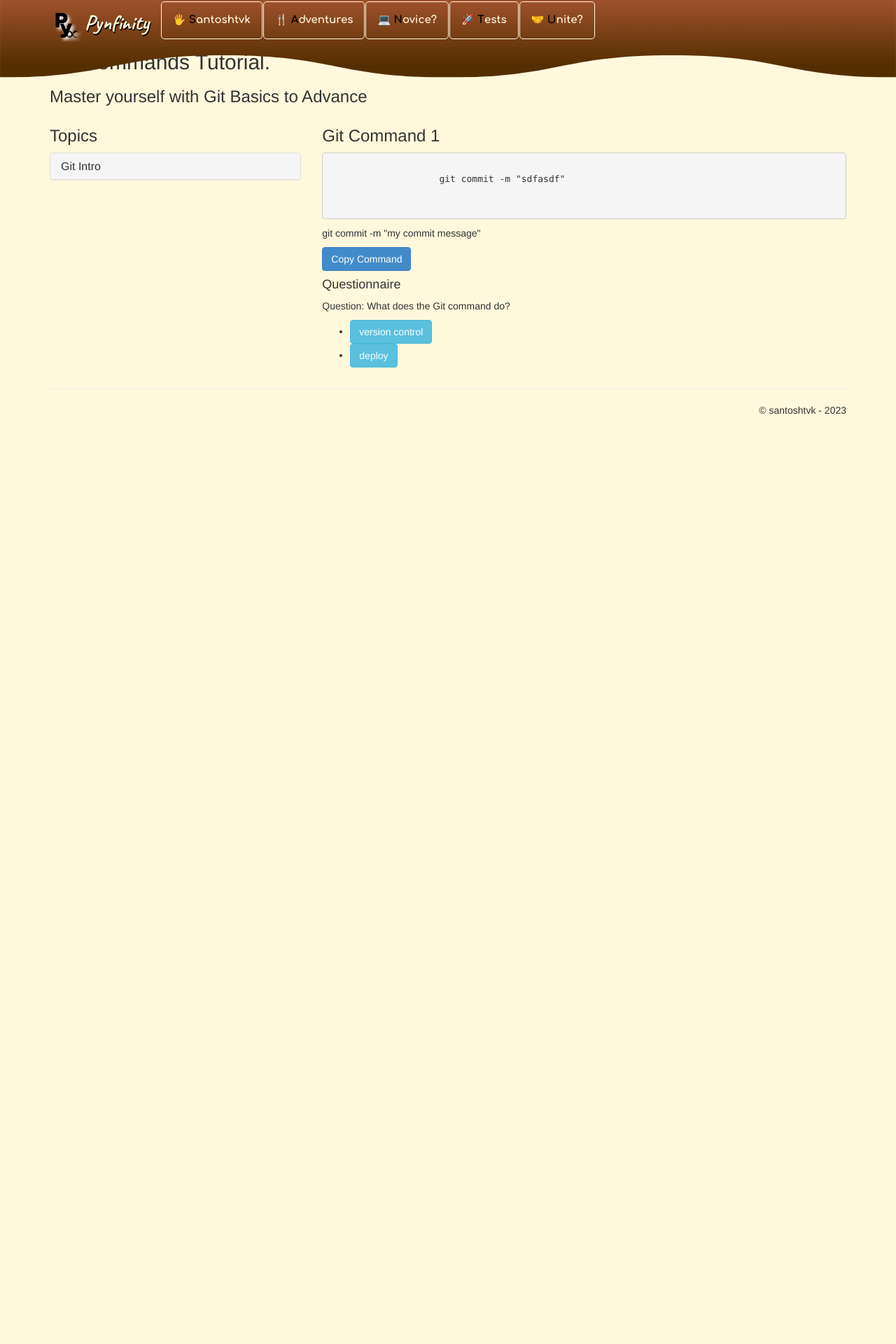
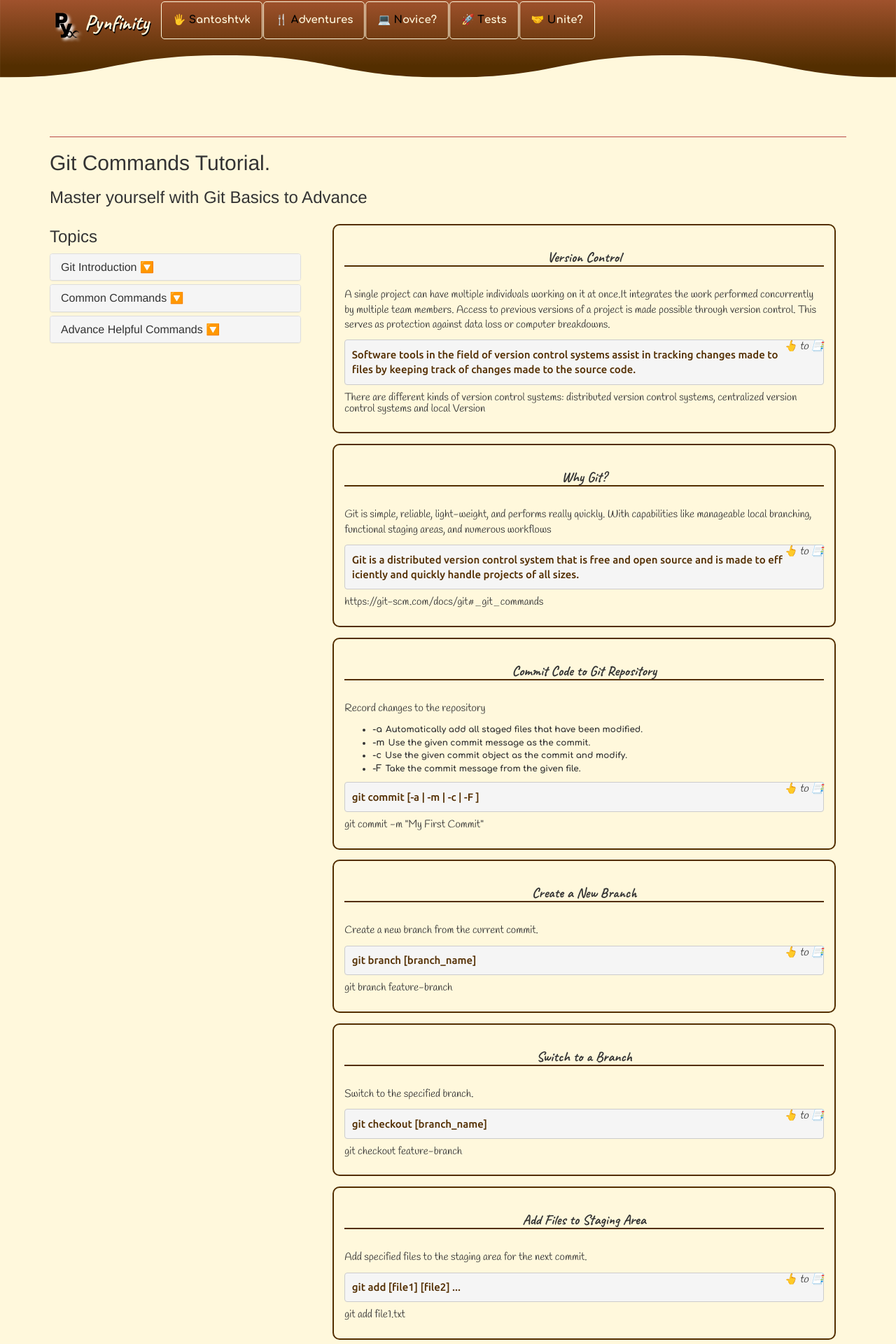
Before and after one commit to santoshtvk-new/pynfinity, a Flask app: page /learn/git in a window 1280 px wide. Shown: the top 1920 px of the page at 70% size. Before the commit the page ends 592 px from the top, so only its background shows below. Run offline with Flask 2, Linux system fonts and the light colour scheme; some libraries are stand-ins or nearby versions; some web fonts are replaced.

Commit message:
git page development

```diff
--- a/pynfinity/static/content/site.css
+++ b/pynfinity/static/content/site.css
@@ -103,9 +103,10 @@ input[type="checkbox"].input-validation-error {
     z-index: 8;
 }
 #topmargin {
-    margin-top: 5%;
+    margin-top: 10%;
     width:100%;
-    height:10px;
+    height:30px;
+    border-bottom: 1px solid var(--error);
 }
 
 #cursorText {
@@ -279,7 +280,7 @@ a{
 
     @media (max-width: 768px) {
         #menu_area {
-            background: linear-gradient(to bottom right, var(--choco), transparent);
+            background: linear-gradient(to bottom right, var(--choco), var(--choco2));
             padding: 10%;
         }
     }
@@ -410,3 +411,45 @@ list-style-type: none;
     height: 90vh;
     padding: 5px;
 }
+
+.chapter_content {
+    padding: 2%;
+    margin: 2%;
+    border: 2px solid var(--choco);
+    border-radius: 10px;
+}
+
+    .chapter_content h3 {
+        font-family: 'Caveat', cursive;
+        font-size: 2rem;
+        text-align: center;
+        font-weight: bold;
+        border-bottom: 2px solid var(--choco);
+    }
+
+    .chapter_content p, .cmd_params li {
+        font-family: 'Comfortaa', cursive;
+        font-size: 1.2rem;
+    }
+
+    .chapter_content h4, .chapter_content p, .chapter_content i{
+        font-family: 'Handlee', cursive;
+        font-size: 1.5rem;
+    }
+
+.chapter_content i {
+    float:right;
+}
+
+.chapter_content pre code {
+    font-family: Ubuntu, monospace;
+    font-size: 1.5rem;
+    color:var(--choco);
+    cursor:pointer;
+}
+
+.cmd_params li span {
+    font-size: 1.3rem;
+    font-weight:bold;
+    margin-right: 5px;
+}
--- a/pynfinity/static/scripts/app.js
+++ b/pynfinity/static/scripts/app.js
@@ -12,7 +12,7 @@ var long_names = ["🖐 <span>H</span>i, I'm ... !", "🍴 <span>E</span>xperime
 
 function menu_resizing() {
     let width = screen.width;
-    $("#topmargin").text(width);
+    //$("#topmargin").text(width);
     if (width < 1200 && width > 768) {
         $("#h").html(short_names[0]);
         $("#e").html(short_names[1]);
--- a/pynfinity/static/scripts/support.js
+++ b/pynfinity/static/scripts/support.js
@@ -44,3 +44,14 @@ function drawskills() {
 function gitclasses() {
     window.open("{{ url_for('gitcmds') }}", "_blank");
 }
+
+function copyToClipboard(elementId) {
+    var commandCode = document.getElementById(elementId).textContent;
+    var tempInput = document.createElement('textarea');
+    tempInput.value = commandCode;
+    document.body.appendChild(tempInput);
+    tempInput.select();
+    document.execCommand('copy');
+    document.body.removeChild(tempInput);
+    alert("Copied to Clipboard " + commandCode);
+}
--- a/pynfinity/templates/about.html
+++ b/pynfinity/templates/about.html
@@ -1,7 +1,7 @@
 {% extends "layout.html" %}
 
 {% block content %}
-
+<div id="topmargin"></div>
 <div class="row">
     <div class="col-md-7" style="border-right:2px solid #000000">
         <div id="cursorText">🙏 Hello</div>
--- a/pynfinity/templates/contact.html
+++ b/pynfinity/templates/contact.html
@@ -1,7 +1,7 @@
 {% extends "layout.html" %}
 
 {% block content %}
-
+<div id="topmargin"></div>
 <h2>{{ title }}.</h2>
 <h3>{{ message }}</h3>
 
--- a/pynfinity/templates/embedded.html
+++ b/pynfinity/templates/embedded.html
@@ -1,7 +1,7 @@
 {% extends "layout.html" %}
 
 {% block content %}
-
+<div id="topmargin"></div>
 <h2>{{ title }}.</h2>
 <h3>{{ message }}</h3>
 
--- a/pynfinity/templates/experiment.html
+++ b/pynfinity/templates/experiment.html
@@ -1,10 +1,10 @@
 {% extends "layout.html" %}
 
 {% block content %}
-
+<div id="topmargin"></div>
 <h2>{{ title }}.</h2>
 <h3>{{ message }}</h3>
-<div id="topmargin"></div>
+
 <div id="goodies"> Coming Soon ......... !!</div>
 
 {% endblock %}
--- a/pynfinity/templates/git.html
+++ b/pynfinity/templates/git.html
@@ -1,7 +1,7 @@
 {% extends "layout.html" %}
 
 {% block content %}
-
+<div id="topmargin"></div>
 <h2>{{ title }}.</h2>
 <h3>{{ message }}</h3>
 
@@ -9,52 +9,74 @@
     <div class="col-md-4">
         <h3>Topics</h3>
         <div class="panel-group" id="chaptersAccordion">
-            <!-- Chapter 1 -->
+
+            {% for key, value in topics_tree.items() %}
             <div class="panel panel-default">
                 <div class="panel-heading">
                     <h4 class="panel-title">
-                        <a data-toggle="collapse" data-parent="#chaptersAccordion" href="#chapter1">Git Intro</a>
+                        <a data-toggle="collapse" data-parent="#chaptersAccordion" href="#chapter{{value[0]}}">{{key}} 🔽 </a>
                     </h4>
                 </div>
-                <div id="chapter1" class="panel-collapse collapse">
+                <div id="chapter{{value[0]}}" class="panel-collapse collapse">
                     <div class="panel-body">
                         <ul>
-                            <li><a href="#chapter1-command1">Git Command 1</a></li>
-                            <li><a href="#chapter1-command2">Git Command 2</a></li>
+
+                            {% for t in value[1] %}
+                            {% for k, v in t.items() %}
+                            <li><a href="#chapter{{value[0]}}-command{{k}}">{{v}}</a></li>
+                            {% endfor %}
+                            {% endfor %}
+
                         </ul>
                     </div>
                 </div>
             </div>
-            <!-- Add more chapters here -->
+            {% endfor %}
         </div>
     </div>
 
     <!-- Right Pane: Content and Questionnaire -->
     <div class="col-md-8">
-        <h3 id="chapter1-command1">Git Command 1</h3>
-        <pre>
-        <code>
-                    git commit -m "sdfasdf"
-                </code>
-            </pre>
-        <p>
-            git commit -m "my commit message"
-        </p>
-        <button class="btn btn-primary" onclick="copyToClipboard('chapter1-command1')">Copy Command</button>
+
+        {% for i in topics_content %}
+
+            <div class="chapter_content">
+                <h3 id="chapter{{i['chapter'][0]}}-command{{i['id']}}">{{i['Topic']}}</h3>
+                <br />
+                <p>{{i['Description']}}</p>
+                <ul class="cmd_params">
+                    {% for o in i["Options"] %}
+                    {% for k in o %}
+                    <li><span>{{k}}</span>{{o[k]}}</li>
+                    {% endfor %}
+                    {% endfor %}
+                </ul>
+                <i>👆 to 📑</i>
+                <pre><code onclick="copyToClipboard(this.id)" id="chapter{{i['chapter'][0]}}-command{{i['id']}}-code">{{i['Syntax']}}</code></pre>
+                <h4 class="code_example">{{i['Example']}}</h4>
+
+            </div>
+
+
+        {% endfor %}
+
+
 
         <!-- Questionnaire -->
+        <div id="Questionnaire">
             <h4>Questionnaire</h4>
             <div>
                 <p>Question: What does the Git command do?</p>
                 <ul>
                     <li><button class="btn btn-info" onclick="showResult(true)">version control</button></li>
                     <li><button class="btn btn-info" onclick="showResult(false)">deploy</button></li>
-                <!-- Add more options and answers here -->
                 </ul>
                 <p id="questionResult"></p>
             </div>
+        </div>
 
-        <!-- Add more chapters, commands, and questionnaires here -->
+
+
     </div>
 </div>
 
--- a/pynfinity/templates/index.html
+++ b/pynfinity/templates/index.html
@@ -1,7 +1,7 @@
 {% extends "layout.html" %}
 
 {% block content %}
-
+<div id="topmargin"></div>
 <div class="jumbotron">
     <center>
         <h1>Hello {{creator}}!<br></h1>
--- a/pynfinity/templates/layout.html
+++ b/pynfinity/templates/layout.html
@@ -1,5 +1,5 @@
 <!DOCTYPE html>
-<html>
+<html lang="en">
 <head>
     <meta charset="utf-8" />
     <meta name="viewport" content="width=device-width, initial-scale=1.0">
@@ -35,7 +35,7 @@
                         Menu
                     </center>
                 </button>
-                <a href="/" class="navbar-brand sticky-title"><img src="static/bg/l.svg"/><span id="logoname">Pynfinity</span></a>
+                <a href="/" class="navbar-brand sticky-title"><img alt="logosvg" src="{{url_for('static', filename='bg/l.svg')}}"/><span id="logoname">Pynfinity</span></a>
             </div>
             <div class="navbar-collapse collapse" id="menu_area">
                 <center>
--- a/pynfinity/templates/linux.html
+++ b/pynfinity/templates/linux.html
@@ -1,7 +1,7 @@
 {% extends "layout.html" %}
 
 {% block content %}
-
+<div id="topmargin"></div>
 <h2>{{ title }}.</h2>
 <h3>{{ message }}</h3>
 
--- a/pynfinity/templates/problems.html
+++ b/pynfinity/templates/problems.html
@@ -1,7 +1,7 @@
 {% extends "layout.html" %}
 
 {% block content %}
-
+<div id="topmargin"></div>
 <h2>{{ title }}.</h2>
 <h3>{{ message }}</h3>
 
--- a/pynfinity/utility.py
+++ b/pynfinity/utility.py
@@ -1,3 +1,8 @@
+import json
+from flask import url_for
+
+from os.path import dirname, join
+
 try:
     import requests
     import sqlite3
@@ -7,6 +12,7 @@ except Exception:
     pass
 
 user_system = ""
+
 
 def create_connection(db_file):
     conn = None
@@ -18,12 +24,14 @@ def create_connection(db_file):
         msg += e
     return msg, conn
 
+
 def create_table(conn, create_table_sql):
     try:
         c = conn.cursor()
         c.execute(create_table_sql)
     except Error as e:
         print(e)
+
 
 def store_user_details():
     global user_system
@@ -39,7 +47,48 @@ def store_user_details():
 	end_date text NOT NULL
     );"""
 
-    user_system = request.headers.get('User-Agent')
+    user_system = request.headers.get("User-Agent")
     msg, conn = create_connection(r"userdata.db")
     msg += gma()
     return msg
+
+
+def git_menu_list():
+    topics = {}
+    git_complete = json.load(open(join(dirname(__file__), "static/content/git_reference.json")))
+    for i in git_complete:
+        if i['chapter'][1] not in topics.keys():
+            topics[i['chapter'][1]] = [i['chapter'][0], []]
+
+        topics[i['chapter'][1]][1].append({i["id"]:i["Topic"]})
+    return topics
+
+
+def git_content():
+    git_complete = json.load(open(join(dirname(__file__), "static/content/git_reference.json")))
+    #for i in git_complete:
+    #    count=1
+    #    li_group = ""
+    #    for o in i["Options"]:
+    #        for k in o:
+    #            li_group += f"<li><span>{k}</span>{o[k]}</li>"
+
+    #    topic_content += f"""
+    #                    <div class="chapter_content">
+    #                            <h3 id="chapter2-command{str(count)}">{i['Topic']}</h3>
+    #                            <br />
+    #                            <p>{i['Description']}</p>
+    #                            <br />
+    #                            <i>click on code snippet to copy</i>
+    #                            <pre onclick="copyToClipboard('chapter2-command{str(count)}-code')"><code id="chapter2-command{str(count)}-code">{i['Syntax']}</code></pre>
+    #                            <h4 class="code_example">{i['Example']}</h4>
+    #                            <ul class="cmd_params">
+    #                                {li_group}
+    #                            </ul>
+    #                        </div>
+    #                    """
+    #    count += 1
+    return git_complete
+
+
+print(git_menu_list())
--- a/pynfinity/views.py
+++ b/pynfinity/views.py
@@ -80,6 +80,8 @@ def gitcmds():
         'git.html',
         title='Git Commands Tutorial',
         year=datetime.now().year,
+        topics_tree=ut.git_menu_list(),
+        topics_content=ut.git_content(),
         message='Master yourself with Git Basics to Advance'
     )
 
```
Also changed, not shown: pynfinity/static/content/git_reference.json (added, +162 -0 lines). Lines whose indentation alone changed are shown as unchanged.
